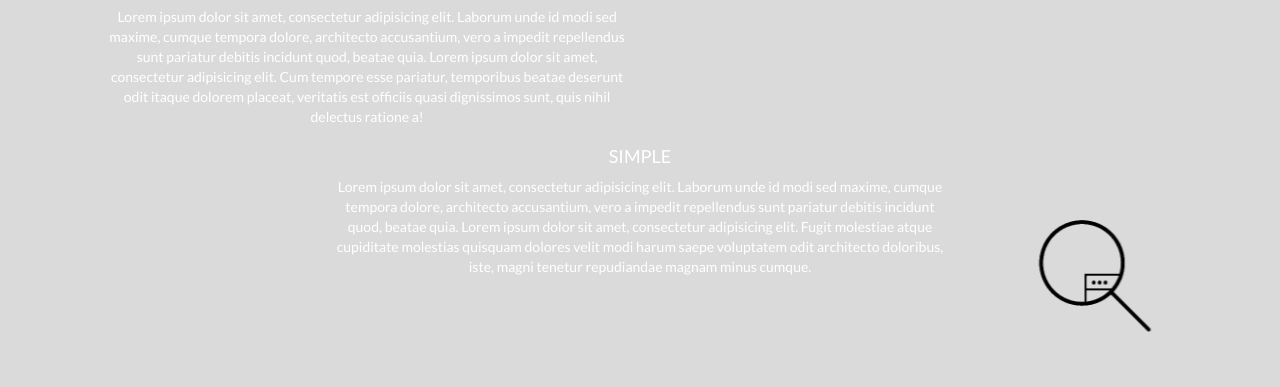
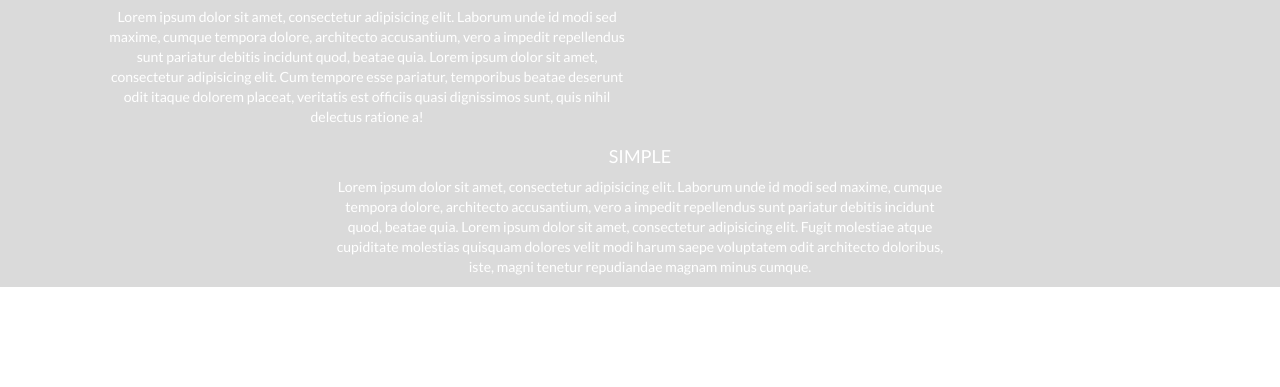
Before and after one commit to johnreda/fittender2, a website: page app/public/index.html in a window 1280 px wide. Shown: the part 2091-2478 px from the top of the page. After the commit the page ends 2378 px from the top, so only its background shows below. Drawn offline with nearby package versions, Linux system fonts and the light colour scheme.

Commit message:
Fixed Icon Issue

```diff
--- a/app/public/index.html
+++ b/app/public/index.html
@@ -189,13 +189,9 @@
 				</p>
 			</div>
 
-			<div class="col-sm-12 col-md-2 col-lg-2">
-				<img src="assets/icons/animat-search.gif" alt="Search Gif" id="whyFit2">
-			</div>
 		</div>
 
 		</div>
-	</div>
 	</div>
 </div>
 	<!-- SECTION 4: GUIDES -->
```
